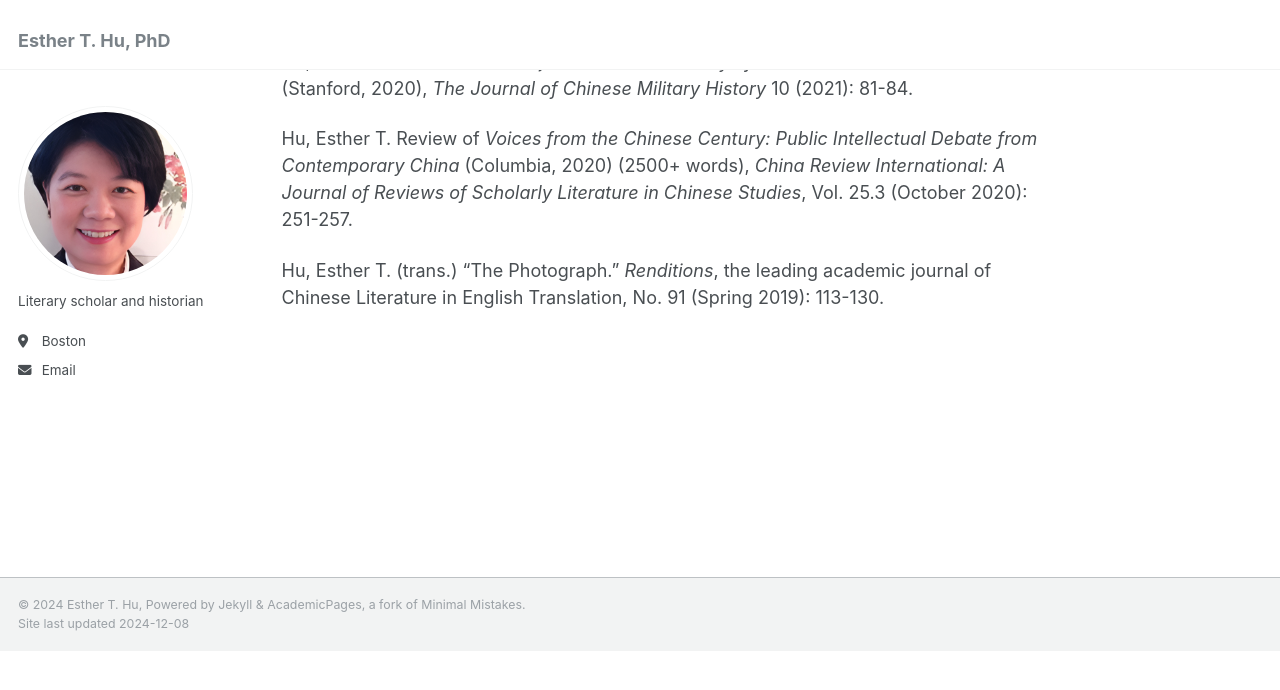
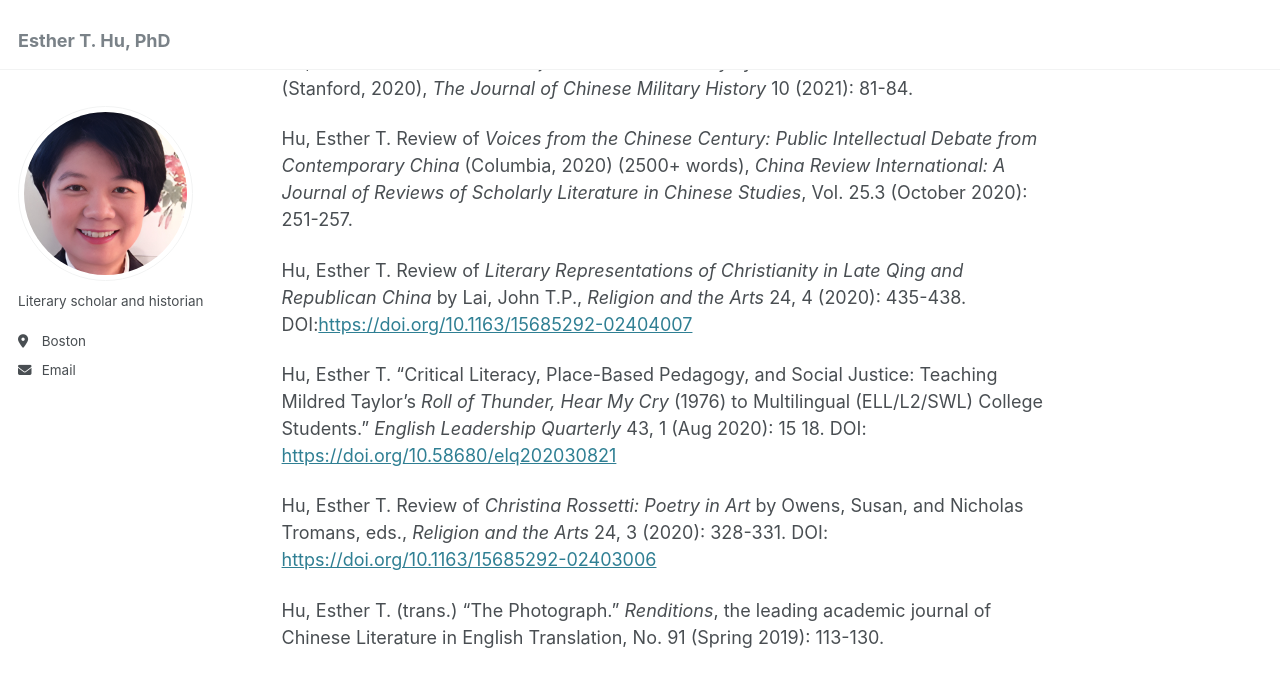
Before and after one commit to estherthu/estherthu.github.io, a Jekyll site: the page built from _pages/about.md, in a window 1280 px wide and 900 px high, scrolled down 2487 px. Shown: the top 690 px of the window. Built offline with Jekyll 4.4.1, drawn with Linux system fonts in a browser that asks for light colours; before the commit the page ends 3138 px from its top, so only the background shows below that.

Commit message:
Update about.md

```diff
--- a/_pages/about.md
+++ b/_pages/about.md
@@ -47,4 +47,10 @@ Hu, Esther T. Review of <i>The Hijacked War: The Story of Chinese POWs in the Ko
 
 Hu, Esther T. Review of <i>Voices from the Chinese Century: Public Intellectual Debate from Contemporary China</i> (Columbia, 2020) (2500+ words), <i>China Review International: A Journal of Reviews of Scholarly Literature in Chinese Studies</i>, Vol. 25.3 (October 2020): 251-257.
 
+Hu, Esther T. Review of <i>Literary Representations of Christianity in Late Qing and Republican China</i> by Lai, John T.P., <i>Religion and the Arts</i> 24, 4 (2020): 435-438. DOI:[https://doi.org/10.1163/15685292-02404007](https://doi.org/10.1163/15685292-02404007)
+
+Hu, Esther T. "Critical Literacy, Place-Based Pedagogy, and Social Justice: Teaching Mildred Taylor’s <i>Roll of Thunder, Hear My Cry</i> (1976) to Multilingual (ELL/L2/SWL) College Students." <i>English Leadership Quarterly</i> 43, 1 (Aug 2020): 15 18. DOI: [https://doi.org/10.58680/elq202030821](https://doi.org/10.58680/elq202030821)
+
+Hu, Esther T.  Review of <i>Christina Rossetti: Poetry in Art</i> by Owens, Susan, and Nicholas Tromans, eds., <i>Religion and the Arts</i> 24, 3 (2020): 328-331. DOI: [https://doi.org/10.1163/15685292-02403006](https://doi.org/10.1163/15685292-02403006)
+
 Hu, Esther T. (trans.) “The Photograph.” <i>Renditions</i>, the leading academic journal of Chinese Literature in English Translation, No. 91 (Spring 2019): 113-130.
```
